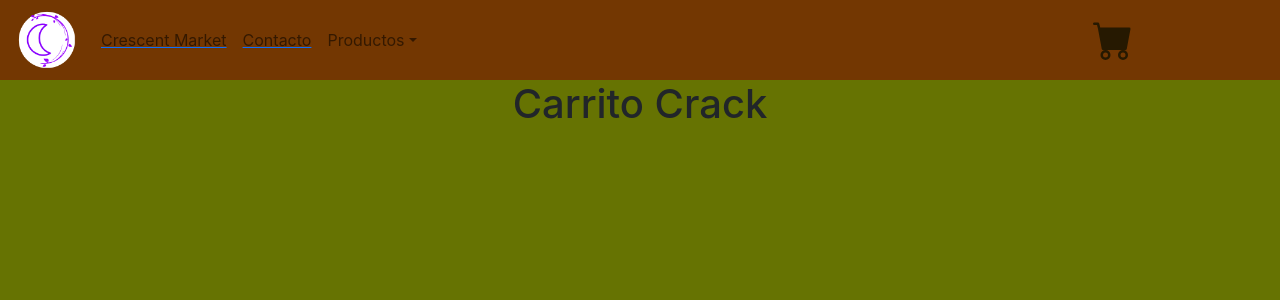
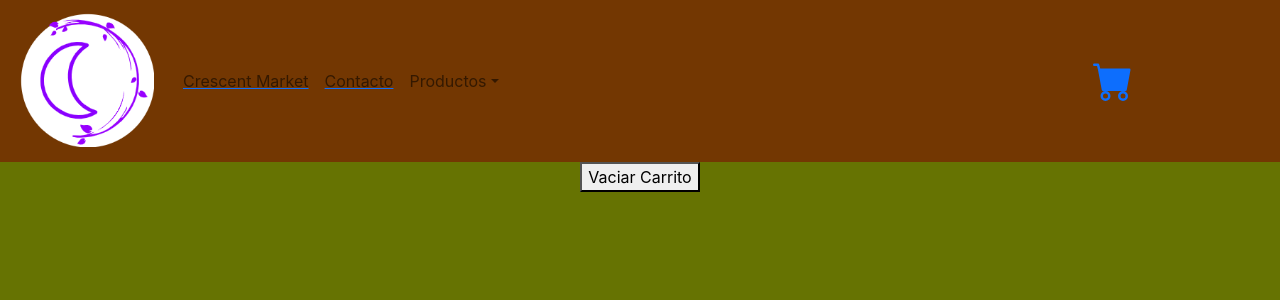
Before and after one commit to JPCalou/Crescent-Mall, a React (Create React App) app: page /cart in a window 1280 px wide. Shown: the top 300 px of the page. Built offline with nearby package versions, Linux system fonts and the light colour scheme.

Commit message:
cart context

```diff
--- a/src/App.js
+++ b/src/App.js
@@ -1,18 +1,18 @@
 import "./App.css";
 import NavBar from "./Components/NavBar/NavBar.js";
 import { ItemListContainer } from "./Components/ItemListContainer/ItemListContainer";
-import { ItemList } from "./Components/ItemListContainer/ItemList";
-// import {ItemDetailContainer} from './Components/ItemDetailContainer/ItemDetailContainer'
 import {BrowserRouter,Route,Routes} from 'react-router-dom'
+import { ItemDetailContainer } from "./Components/ItemDetailContainer/ItemDetailContainer";
+import {CartProvider} from './Components/Contextos/CartContext'
+import { CartContainer } from "./Components/CartContainer/CartContainer";
 
-import { ItemDetailContainer } from "./Components/ItemDetailContainer/ItemDetailContainer";
-import { ItemDetail } from "./Components/ItemDetailContainer/ItemDetail";
 function App() {
 
 
 
 
   return (
+    <CartProvider>
     <BrowserRouter>
       <div className="App">
         <header>
@@ -20,9 +20,9 @@ function App() {
           <Routes>
             <Route path="/" element={<ItemListContainer />}/>
             <Route path="/contacto" element={<ItemListContainer />}/>
-            <Route path="/category/:IdCategory" element={<ItemList />}/>
+            <Route path="/category/:IdCategory" element={<ItemListContainer />}/>
             <Route path="/detail/:IdDetail" element={<ItemDetailContainer />}/>
-            <Route path="/cart" element={<h1>Carrito Crack</h1>}/>
+            <Route path="/cart" element={<CartContainer/>}/>
 
           </Routes>
         </header>
@@ -30,6 +30,7 @@ function App() {
 
       </div>
     </BrowserRouter>
+    </CartProvider>
   );
 }
 
--- /dev/null
+++ b/src/Components/CartContainer/CartContainer.css
@@ -0,0 +1,22 @@
+.carrito{
+    display: flex;
+    flex-direction: column;
+    align-items: center;
+}
+
+.carritoCard{
+    display: flex;
+    justify-content: space-around;
+    align-items: center;
+    margin: 10px;
+    padding: 5px;
+    background: white;
+    border-radius: 14px;
+    width: 60%;
+}
+
+img{
+    width: 142px;
+    height: 142px;
+    border-radius: 15px;
+}
--- /dev/null
+++ b/src/Components/CartContainer/CartContainer.js
@@ -0,0 +1,31 @@
+import React from 'react'
+import { useContext } from 'react'
+import { CartContext } from '../Contextos/CartContext';
+import './CartContainer.css'
+
+
+export const CartContainer = () => {
+  const { listaCarrito } = useContext(CartContext);
+  const { removeProducto } = useContext(CartContext);
+  const { clearCarrito } = useContext(CartContext);
+
+  return (
+    <div className="carrito">
+      <button onClick={clearCarrito}>Vaciar Carrito</button>
+      {listaCarrito.map((item) => (
+        <div key={item.ID} className="carritoCard">
+          <img src={item.imagen} alt="imagen"></img>
+          <p>{item.quantity}</p>
+          <p>${item.precio}</p>
+          <button
+            onClick={() => {
+              removeProducto(item.ID);
+            }}
+          >
+            X
+          </button>
+        </div>
+      ))}
+    </div>
+  );
+};
--- a/src/Components/CartWidget/CartWidget.js
+++ b/src/Components/CartWidget/CartWidget.js
@@ -1,11 +1,12 @@
 import React from "react";
 import { BsFillCartFill } from "react-icons/bs";
-import './CartWidget.css'
+import './CartWidget.css';
+import {Link} from 'react-router-dom'
 
 function CartWidget(){
     return(
 
-        <BsFillCartFill className="cart"  />
+        <Link to={'/cart'}><BsFillCartFill className="cart"  /></Link>
 
     )
 }
--- /dev/null
+++ b/src/Components/Contextos/CartContext.js
@@ -0,0 +1,70 @@
+import { createContext } from "react";
+
+import { useState } from "react";
+
+export const CartContext = createContext();
+
+
+export const CartProvider = ({children})=>{
+
+  const[listaCarrito,setListaCarrito]= useState([]);
+  console.log("listacarrito", listaCarrito)
+
+    // const addProducto = (producto, quantity) => {
+
+    //   const nuevoProducto = {...producto, quantity }
+    //   setListaCarrito([...listaCarrito,nuevoProducto])
+
+    // };
+
+
+
+    const addProducto = (producto, quantity) =>{
+
+        const newLista = [...listaCarrito];
+        if(isInCart(producto.ID)){
+            const productIndex = listaCarrito.findIndex(element =>element.ID === producto.ID);
+            newLista[productIndex].quantity = newLista[productIndex].quantity + quantity;
+            console.log(newLista)
+            setListaCarrito(newLista)
+        }else{
+            const nuevoProducto = {...producto,quantity:quantity}
+            const newLista = [...listaCarrito, nuevoProducto]
+            setListaCarrito(newLista)
+
+        }
+        // console.log("listacarrito", listaCarrito)
+    }
+
+
+
+
+    const isInCart = (IdProducto)=>{
+        const exist = listaCarrito.some((item)=>item.ID ===IdProducto)
+        return exist
+
+
+         }
+
+
+
+    const removeProducto= (IdProducto)=>{
+
+       const nuevoCarrito = listaCarrito.filter((item)=>item.ID !== IdProducto)
+       setListaCarrito(nuevoCarrito)
+
+    }
+
+    const clearCarrito = ()=>{
+
+        setListaCarrito([])
+    }
+
+
+
+    return(
+       <CartContext.Provider  value={{listaCarrito,isInCart, addProducto, removeProducto, clearCarrito}}>
+        {children}
+       </CartContext.Provider>
+    )
+}
--- a/src/Components/ItemDetailContainer/ItemDetail.js
+++ b/src/Components/ItemDetailContainer/ItemDetail.js
@@ -1,15 +1,19 @@
 import { ItemCount } from "../ItemCount/ItemCount";
 import "./ItemDetail.css";
 import "../ItemCount/ItemCount.css";
-import {  useState } from "react";
+import {  useContext, useState } from "react";
 import {Link} from 'react-router-dom'
+import { CartContext } from "../Contextos/CartContext";
 
-export const ItemDetail = ({ detalle, } ) => {
+export const ItemDetail = ({ detalle } ) => {
+  const {addProducto}= useContext(CartContext)
 
   const  [valorContador, SetValorContador]= useState(0)
 
   const onAdd= (contador)=>{
 SetValorContador(contador)
+
+addProducto(detalle,contador)
 
   }
 
@@ -26,8 +30,9 @@ SetValorContador(contador)
         <p>Tamaño: {detalle.tamaño}</p>
         <p>Precio: ${detalle.precio}</p>
         <p>{detalle.descripcion}</p>
+
      {
-      valorContador>0?<Link to={'/cart'}><button>Finalizar Compra</button></Link>:<ItemCount initial={0} stock={10} onAdd={onAdd} />
+      valorContador>0?<Link to={'/cart'}><button>Finalizar Compra</button></Link>:<ItemCount initial={1} stock={10} onAdd={onAdd} />
      }
 
 
--- a/src/Components/ItemListContainer/ItemList.js
+++ b/src/Components/ItemListContainer/ItemList.js
@@ -1,24 +1,9 @@
 import "./Item.css";
 import { Item } from "./Item";
-import React, { useEffect, useState } from "react";
-import { getProductos } from "../Productos/Velas";
-import { useParams } from "react-router-dom";
 
-export const ItemList = ({ producto }) => {
-  const [velasAromaticas, setVelasAromaticas] = useState([]);
-  const params = useParams();
 
-  useEffect(() => {
-    getProductos.then((velas) => {
-      if (params.IdCategory === undefined) {
-        setVelasAromaticas(velas);
-      } else {
-        const filtro = velas.filter((item) => item.tipo === params.IdCategory);
+export const ItemList = ({ velasAromaticas}) => {
 
-        setVelasAromaticas(filtro);
-      }
-    });
-  }, [params]);
   return (
     <div className="ItemList">
       <h1 className="tituloItemList">Productos</h1>
--- a/src/Components/ItemListContainer/ItemListContainer.js
+++ b/src/Components/ItemListContainer/ItemListContainer.js
@@ -1,12 +1,32 @@
 import { ItemList } from "./ItemList";
 import "./ItemListContainer.css";
+import { getProductos } from "../Productos/Velas";
+import { useEffect,useState } from "react";
+import { useParams } from "react-router-dom";
 
-import React from "react";
+
 
 export const ItemListContainer = () => {
+  const [velasAromaticas, setVelasAromaticas] = useState([]);
+  const params = useParams();
+
+  useEffect(()=>{
+    getProductos.then((velas)=>{
+      if(params.IdCategory=== undefined){
+        setVelasAromaticas(velas)
+      }else{
+        const filtro = velas.filter((item) => item.tipo === params.IdCategory);
+
+        setVelasAromaticas(filtro);
+
+      }
+
+    })
+
+  },[params])
   return (
     <div className="ItemListContainer">
-      <ItemList />
+      <ItemList velasAromaticas={velasAromaticas} />
     </div>
   );
 };
--- a/src/Components/NavBar/NavBar.js
+++ b/src/Components/NavBar/NavBar.js
@@ -1,50 +1,46 @@
-import Container from "react-bootstrap/Container";
-import Nav from "react-bootstrap/Nav";
-import Navbar from "react-bootstrap/Navbar";
-import NavDropdown from "react-bootstrap/NavDropdown";
-import logo from "../Imagenes/logo-mkr.png";
-import "../../App.css";
-import CartWidget from "../CartWidget/CartWidget";
-import "./NavBar.css";
-import { Link as LinkBoostrap } from "react-router-dom";
+
+import Container from 'react-bootstrap/Container';
+import Nav from 'react-bootstrap/Nav';
+import Navbar from 'react-bootstrap/Navbar';
+import NavDropdown from 'react-bootstrap/NavDropdown';
+import logo from '../Imagenes/logo-mkr.png';
+import '../../App.css';
+import CartWidget from '../CartWidget/CartWidget';
+import './NavBar.css';
+import {Link as LinkBoostrap} from 'react-router-dom'
+
+
+
+
+
 
 function NavBar() {
   return (
-    <Navbar className="Nav" expand="lg">
+    <Navbar className='Nav' expand="lg">
       <Container>
-        <Navbar.Brand href="#1">
-          <LinkBoostrap to={"/"}>
-            <img src={logo} width="60" height="60" alt="logo" />
-          </LinkBoostrap>
-        </Navbar.Brand>
+      <Navbar.Brand ><LinkBoostrap to={'/'}><img src={logo} width="60" height="60" alt="logo"/></LinkBoostrap></Navbar.Brand>
         <Navbar.Toggle aria-controls="basic-navbar-nav" />
         <Navbar.Collapse id="basic-navbar-nav">
           <Nav className="me-auto">
-            <LinkBoostrap to={"/"}>
-              <Nav.Link>Crescent Market</Nav.Link>
-            </LinkBoostrap>
-            <LinkBoostrap to={"/contacto"}>
-              <Nav.Link>Contacto</Nav.Link>
-            </LinkBoostrap>
+
+          <LinkBoostrap to={'/'}><Nav.Link >Crescent Market</Nav.Link></LinkBoostrap>
+          <LinkBoostrap to={'/contacto'}><Nav.Link >Contacto</Nav.Link></LinkBoostrap>
             <NavDropdown title="Productos" id="basic-nav-dropdown">
-              <LinkBoostrap to={"/category/Vela"}>
-                <NavDropdown.Item href="#2">Velas</NavDropdown.Item>
-              </LinkBoostrap>
-              <LinkBoostrap to={"/category/Difusor"}>
-                {" "}
-                <NavDropdown.Item href="#3.2">Difusores</NavDropdown.Item>
-              </LinkBoostrap>
-              <LinkBoostrap to={"/category/Aromatizador"}>
-                <NavDropdown.Item href="#4">Aromatizadores</NavDropdown.Item>
-              </LinkBoostrap>
+              <LinkBoostrap to={'/category/Vela'}><NavDropdown.Item href="#2">Velas</NavDropdown.Item></LinkBoostrap>
+             <LinkBoostrap to={'/category/Difusor'}> <NavDropdown.Item href="#3">Difusores</NavDropdown.Item></LinkBoostrap>
+              <LinkBoostrap to={'/category/Aromatizador'}><NavDropdown.Item href="#4">Aromatizadores</NavDropdown.Item></LinkBoostrap>
               <NavDropdown.Divider />
               {/* <NavDropdown.Item href="#action/3.4">Mas info ...</NavDropdown.Item> */}
             </NavDropdown>
+
           </Nav>
-          <CartWidget />
+          <CartWidget  />
         </Navbar.Collapse>
+
       </Container>
+
     </Navbar>
+
   );
 }
 
```
